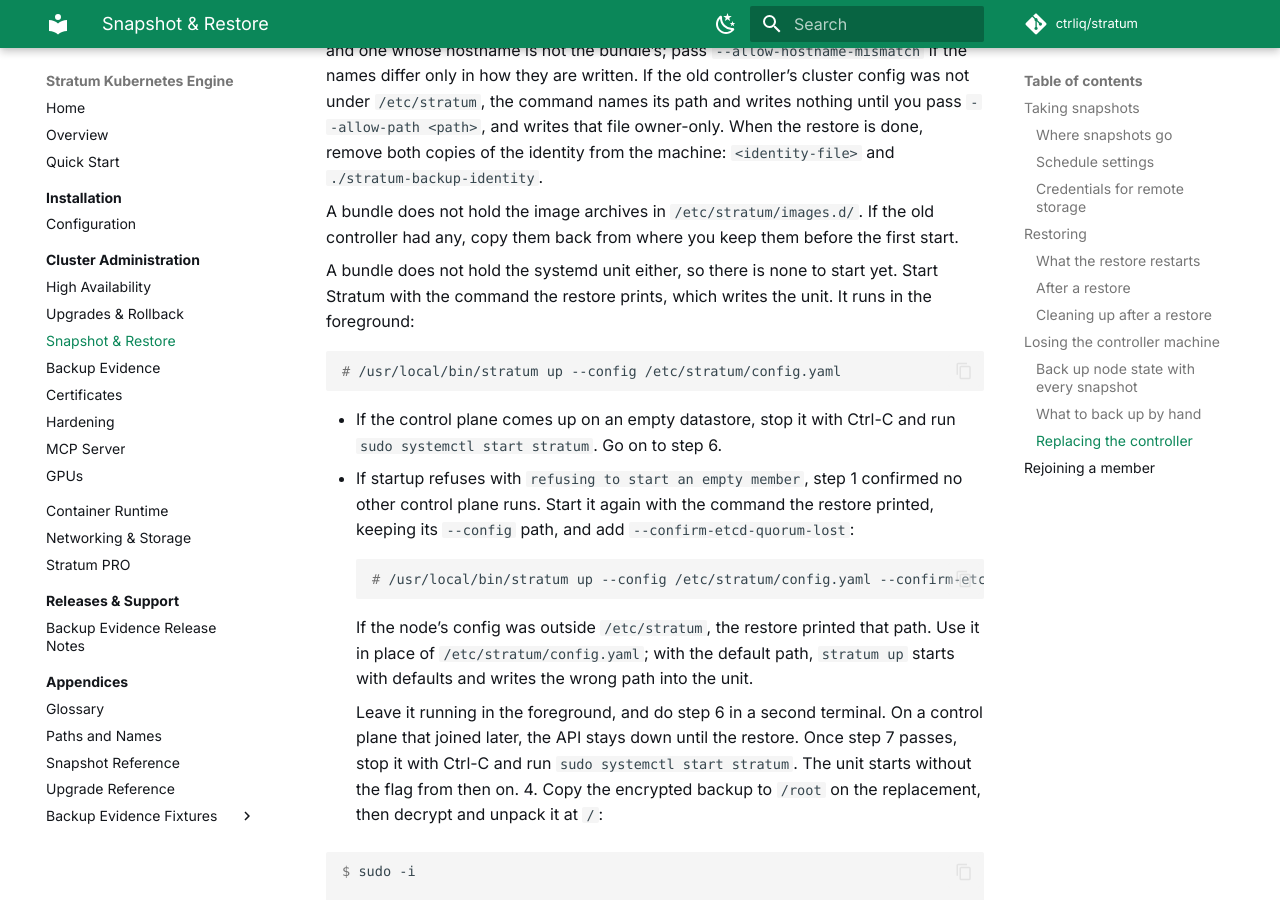
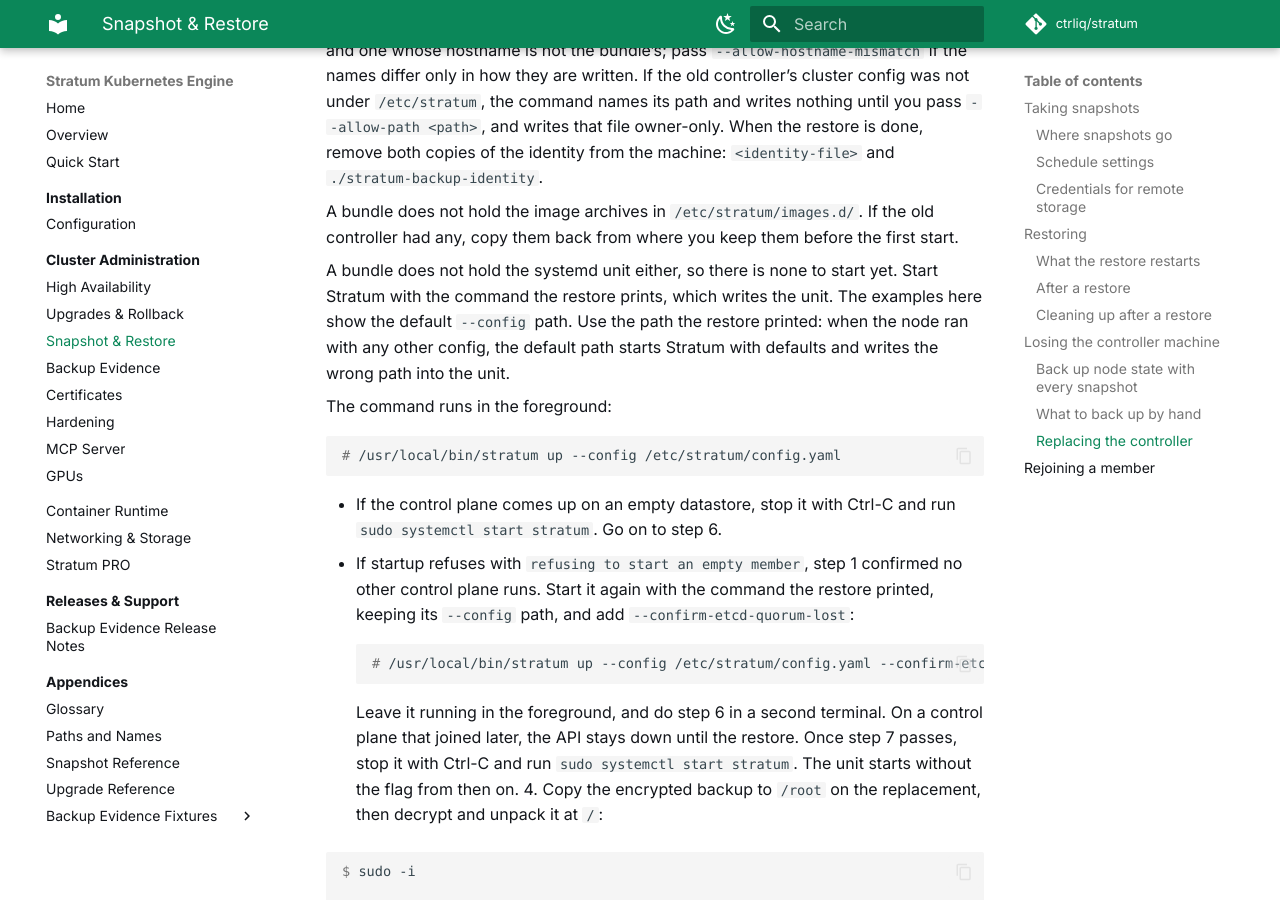
Before and after one commit to ctrliq/stratum, an MkDocs documentation site: the page built from docs/docs/cluster-admin/snapshot-restore.md, in a window 1280 px wide and 900 px high, scrolled down 9378 px. Built offline with MkDocs 1.6.1 and Material for MkDocs 9.7.7, drawn with Linux system fonts in a browser that asks for light colours; comment, search, counter and statistics services are not loaded.

Commit message:
docs(snapshot): warn about the --config path before the first start, for any config path
The caveat sat under the quorum-lost retry, after its command, so a reader
copying the first start command met it too late. The restore prints whatever
config path the node ran with, not only one outside /etc/stratum, so the
caveat now comes before the first start and covers any path.

Signed-off-by: cwolford <WolfyChris@users.noreply.github.com>

````diff
--- a/docs/docs/cluster-admin/snapshot-restore.md
+++ b/docs/docs/cluster-admin/snapshot-restore.md
@@ -483,7 +483,11 @@ because that start otherwise creates a new CA. The commands call Stratum as
 
     A bundle does not hold the systemd unit either, so there is none to start
     yet. Start Stratum with the command the restore prints, which writes the
-    unit. It runs in the foreground:
+    unit. The examples here show the default `--config` path. Use the path the
+    restore printed: when the node ran with any other config, the default path
+    starts Stratum with defaults and writes the wrong path into the unit.
+
+    The command runs in the foreground:
 
     ```console
     # /usr/local/bin/stratum up --config /etc/stratum/config.yaml
@@ -499,11 +503,6 @@ because that start otherwise creates a new CA. The commands call Stratum as
         ```console
         # /usr/local/bin/stratum up --config /etc/stratum/config.yaml --confirm-etcd-quorum-lost
         ```
-
-        If the node's config was outside `/etc/stratum`, the restore printed
-        that path. Use it in place of `/etc/stratum/config.yaml`; with the
-        default path, `stratum up` starts with defaults and writes the wrong
-        path into the unit.
 
         Leave it running in the foreground, and do step 6 in a second
         terminal. On a control plane that joined later, the API stays down
````
